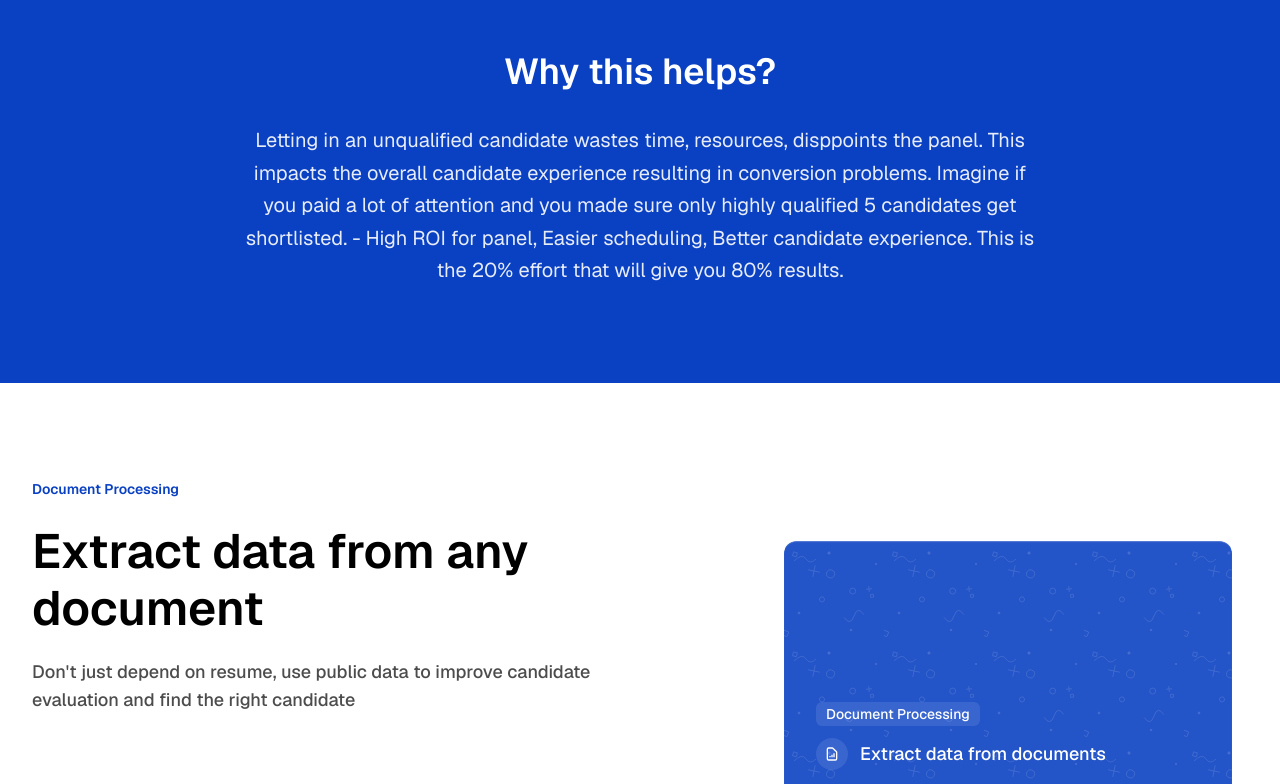
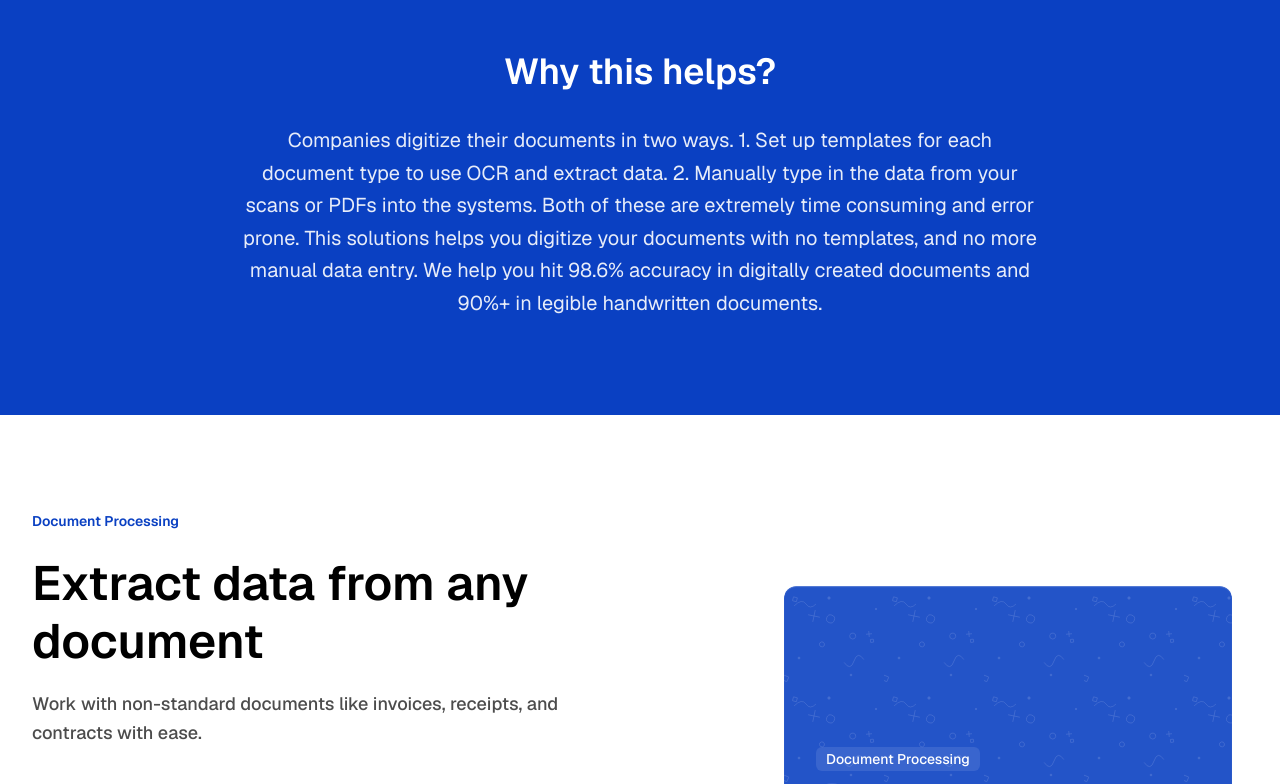
Before and after one commit to iBala/appliedai-lp2, a Next.js app: page /agents/extractor in a window 1280 px wide. Shown: the part 860-1644 px from the top of the page. Built offline with nearby package versions, Linux system fonts and the light colour scheme; no server answers.

Commit message:
Copy for extractor paage

```diff
--- a/app/agents/extractor/page.tsx
+++ b/app/agents/extractor/page.tsx
@@ -47,25 +47,25 @@ export default function ExtractorAgentPage() {
       />
       <ValueProposition
         title="Why this helps?"
-        description="Letting in an unqualified candidate wastes time, resources, disppoints the panel. This impacts the overall candidate experience resulting in conversion problems. Imagine if you paid a lot of attention and you made sure only highly qualified 5 candidates get shortlisted. - High ROI for panel, Easier scheduling, Better candidate experience. This is the 20% effort that will give you 80% results."
+        description="Companies digitize their documents in two ways. 1. Set up templates for each document type to use OCR and extract data. 2. Manually type in the data from your scans or PDFs into the systems. Both of these are extremely time consuming and error prone. This solutions helps you digitize your documents with no templates, and no more manual data entry. We help you hit 98.6% accuracy in digitally created documents and 90%+ in legible handwritten documents."
       />
 
       <FeatureSection
         category="Document Processing"
         title="Extract data from any document"
-        description="Don't just depend on resume, use public data to improve candidate evaluation and find the right candidate"
+        description="Work with non-standard documents like invoices, receipts, and contracts with ease."
         features={[
           {
-            title: "Evaluate more than the technical skills",
-            description: "Evaluate candidates based on cultural value of company, functional team requirements and technical skills"
+            title: "Highest accuracy in extracting data",
+            description: "We use the latest in OCR and LLM technology to extract data from your documents with 98.6% accuracy in digitally created documents and 90%+ in legible handwritten documents."
           },
           {
-            title: "Smart interview scheduling",
-            description: "Eliminate back-and-forth emails with AI-powered scheduling that finds the perfect time for both parties."
+            title: "No templates, no coding",
+            description: "Got a new type of documents? No problem, just upload the document and we will extract the data for you."
           },
           {
-            title: "Keep the right candidates engaged",
-            description: "Recruit AI can talk to your candidates and keep them engaged throughout the hiring process and ensure their success."
+            title: "No just text, extract everything!",
+            description: "We help you extract signatures, stamps, tables, headers and more through smart OCR and LLM technology."
           }
         ]}
         imageSrc={
```
